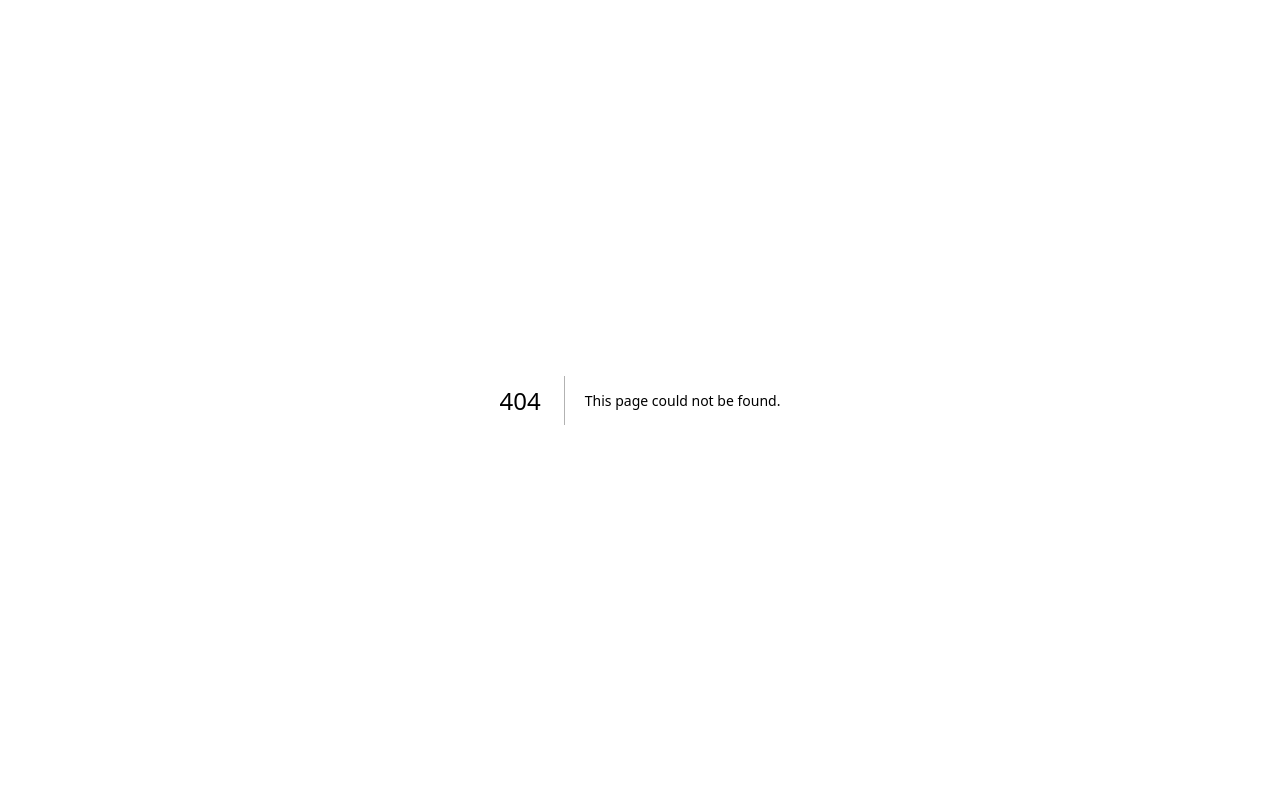
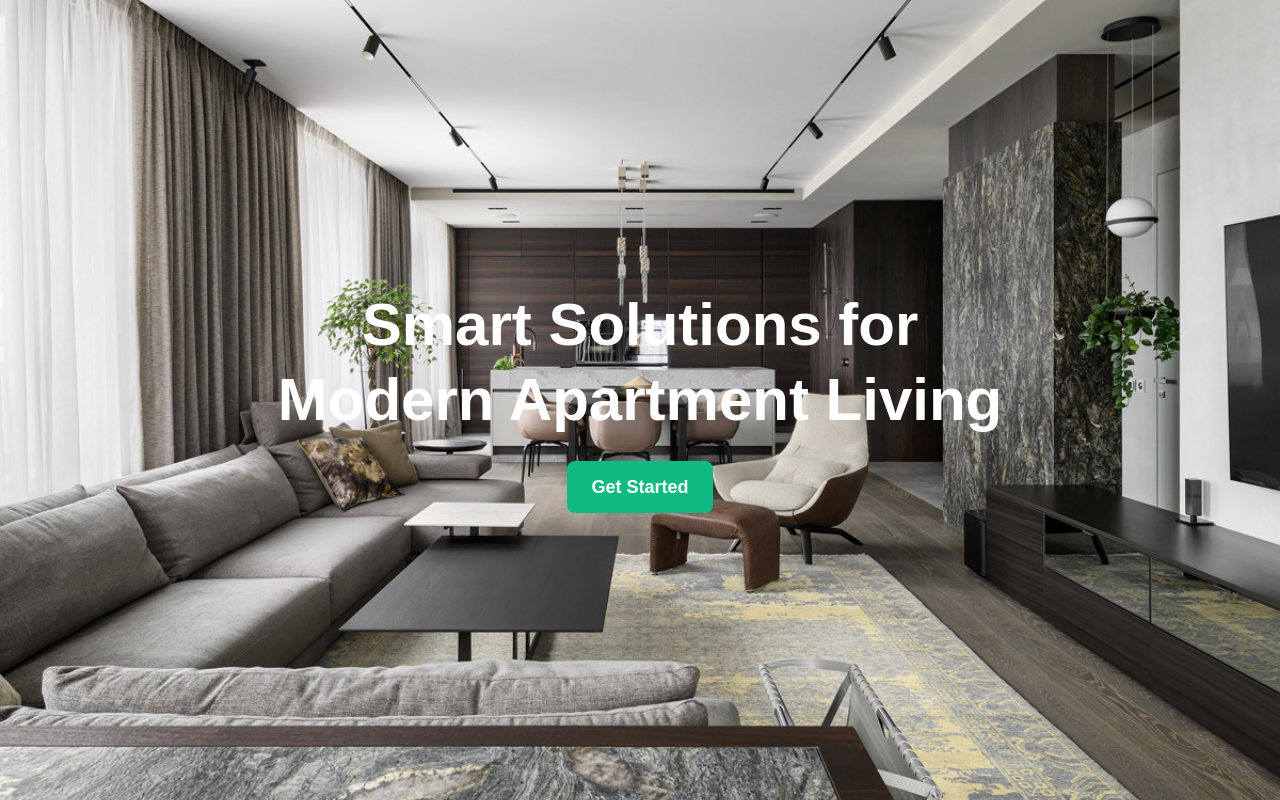
Before and after one commit to TheDThompsonDev/tenant-app, a Next.js app: page /landingpage in a window 1280 px wide. Before the commit this address had no page. Built offline with nearby package versions, Linux system fonts and the light colour scheme.

Commit message:
chore: created/landingpage for hero content- AP-141

```diff
--- /dev/null
+++ b/src/app/landingpage/page.tsx
@@ -0,0 +1,9 @@
+import Hero from "../components/Hero"
+
+export default function LandingPage() {
+  return (
+    <main>
+      <Hero />
+    </main>
+  )
+}
--- a/src/app/page.tsx
+++ b/src/app/page.tsx
@@ -1,12 +1,10 @@
 import Header from '@/app/components/Header';
-import Hero from "./components/Hero"
 
 export default function Home() {
   return (
     <div>
       <Header />
       Home Page
-      <Hero />
     </div>
-  );
+  )
 }
```
